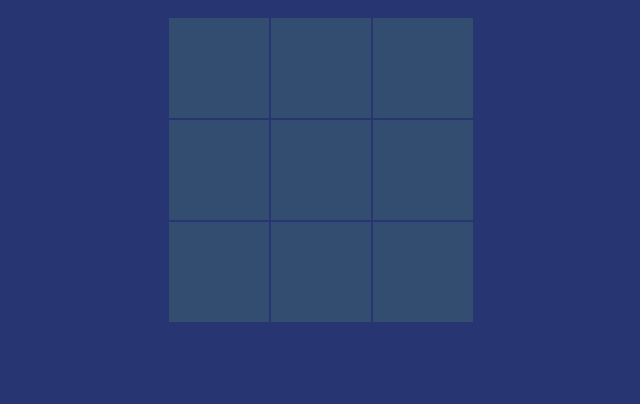
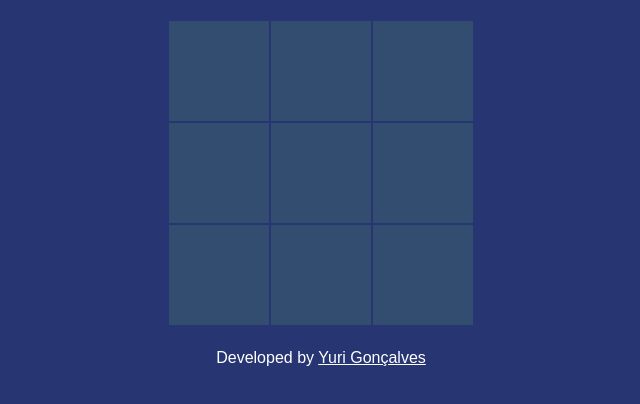
Before and after one commit to yuriv15/tic-tac-toe, a plain HTML site: page index.html in a window 1280 px wide. Shown: the part 80-484 px from the top of the page, without its empty margins (319-959 px from the left). Drawn offline with Linux system fonts and the light colour scheme.

Commit message:
minor-changes

```diff
--- a/css/style.css
+++ b/css/style.css
@@ -13,12 +13,17 @@ body{
     margin-top: 5vh;
 }
 
-h1{
+h1, p, a{
     color: white;
     font-family: Arial, Helvetica, sans-serif;
 }
 
+p{
+    margin-top: 3vh;
+}
+
 #grid-container{
+    margin-top: 3vh;
     display: grid;
     gap: 2px;
     grid-template: 100px 100px 100px / 100px 100px 100px;
--- a/index.html
+++ b/index.html
@@ -27,7 +27,7 @@
             <div id="8" class="square"></div>
 
         </div>
-
+        <p>Developed by <a href="https://github.com/yuriv15">Yuri Gonçalves</a></p>
     </div>
 
     <script src="./js/game.js"></script>
```
